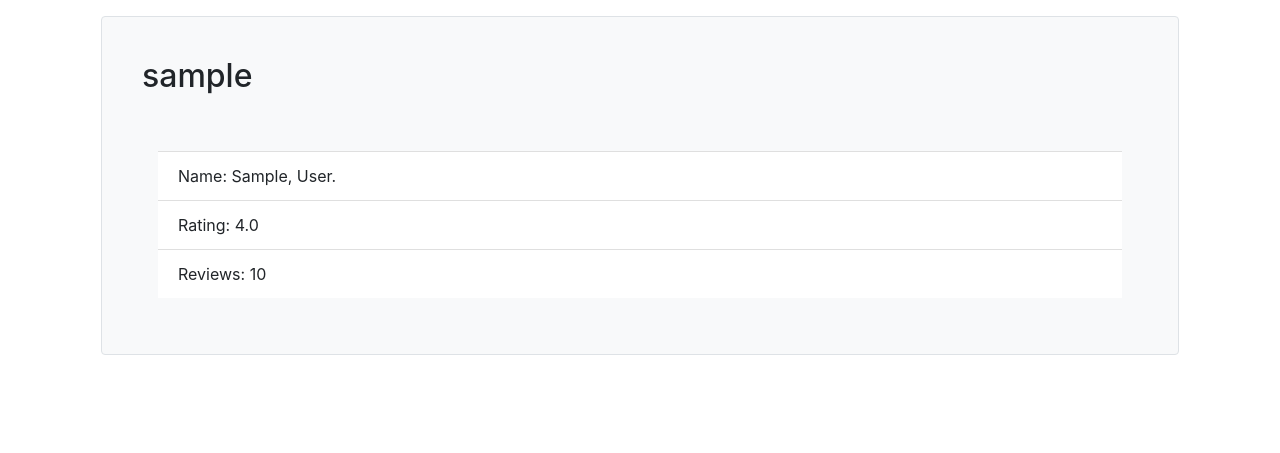
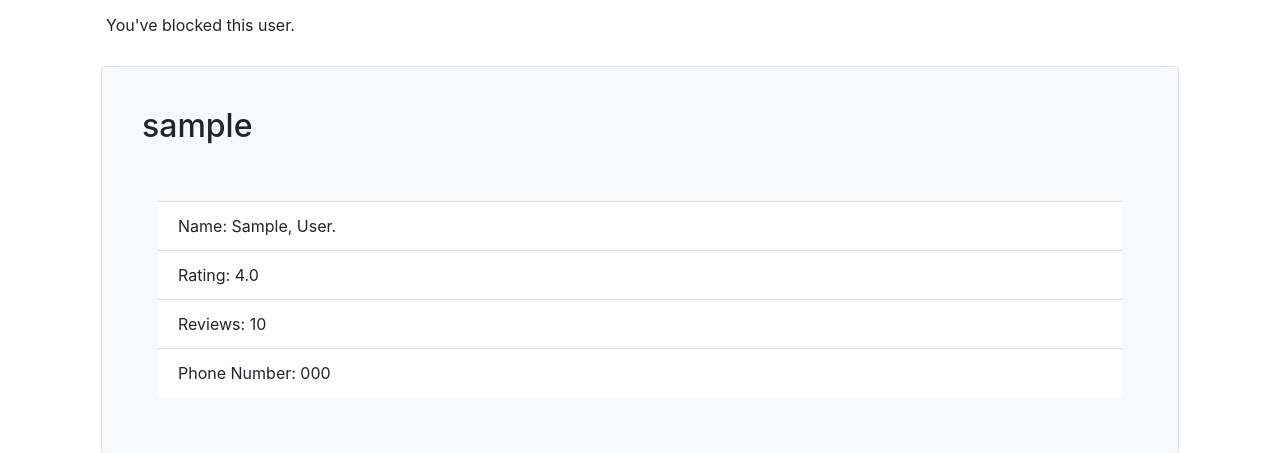
Before and after one commit to AmogusAzul/study-crew, a Django app: a page that uses study-crew/core/templates/core/base.html in a window 1280 px wide. Shown: the part 103-556 px from the top of the page. Run offline with Django 5.2, Linux system fonts and the light colour scheme; a user stored in the database is signed in; tables that the repository leaves empty hold one stand-in row (values such as "Sample post"); some libraries are stand-ins or nearby versions.

Commit message:
contacts/friends ready

```diff
--- a/study-crew/contacts/templates/contacts/friends.html
+++ b/study-crew/contacts/templates/contacts/friends.html
@@ -11,9 +11,9 @@
     <!-- Vertical aligment-->
 
     <ul class="list-group list-group-flush justify-content-center p-3 m-3">
-        {% for friend in user.contact.friends %}
+        {% for friend in user.contact.friends.all %}
             <li class="list-group-item list-group-item-light">
-                <a href="{% url 'info-profile' friend.user.username %}">{{ friend.user.username }}</a>
+                <a href="{% url 'contacts-profile' friend.user.username %}">{{friend.user.first_name}}, {{friend.user.last_name}}</a>
             </li>
         {% endfor %}
     </ul>
--- a/study-crew/contacts/views.py
+++ b/study-crew/contacts/views.py
@@ -11,8 +11,8 @@
 
     target_user = get_object_or_404(User, username=username)
 
-    is_friend = target_user in request.user.contact.friends.all()
-    is_blocked = target_user in request.user.contact.blocked_students.all()
+    is_friend = target_user.contact in request.user.contact.friends.all()
+    is_blocked = target_user.contact in request.user.contact.blocked_students.all()
 
     if is_blocked:
         messages.error(request, "You've blocked this user.")
```
